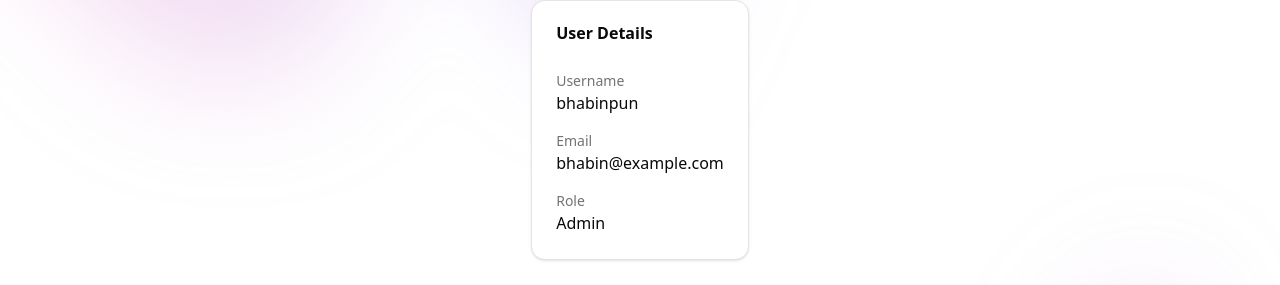
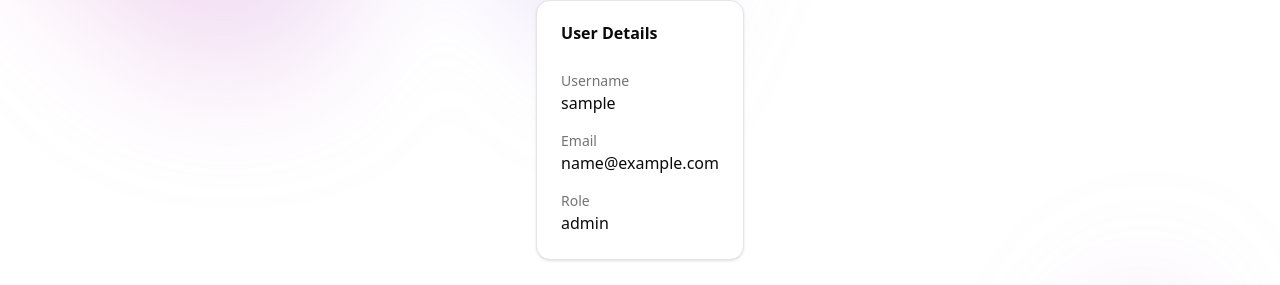
Before and after one commit to bhabinbudujapun/frontend-labs, a React (Vite) app in the folder auth-system/: page /profile in a window 1280 px wide. Shown: the part 286-571 px from the top of the page. Built offline with nearby package versions, Linux system fonts and the light colour scheme; sample sign-in values are in the browser's storage.

Commit message:
feat: username on navbar section

```diff
--- a/auth-system/src/pages/profile/UserProfile.tsx
+++ b/auth-system/src/pages/profile/UserProfile.tsx
@@ -1,11 +1,7 @@
 import { Card, CardContent, CardHeader, CardTitle } from "@/components/ui/card";
 
 export function UserProfile() {
-  const user = {
-    username: "bhabinpun",
-    email: "bhabin@example.com",
-    role: "Admin",
-  };
+  const user = JSON.parse(localStorage.getItem("user") || "{}");
 
   return (
     <div className="flex justify-center items-center min-h-screen px-4 sm:px-0 py-8">
```
